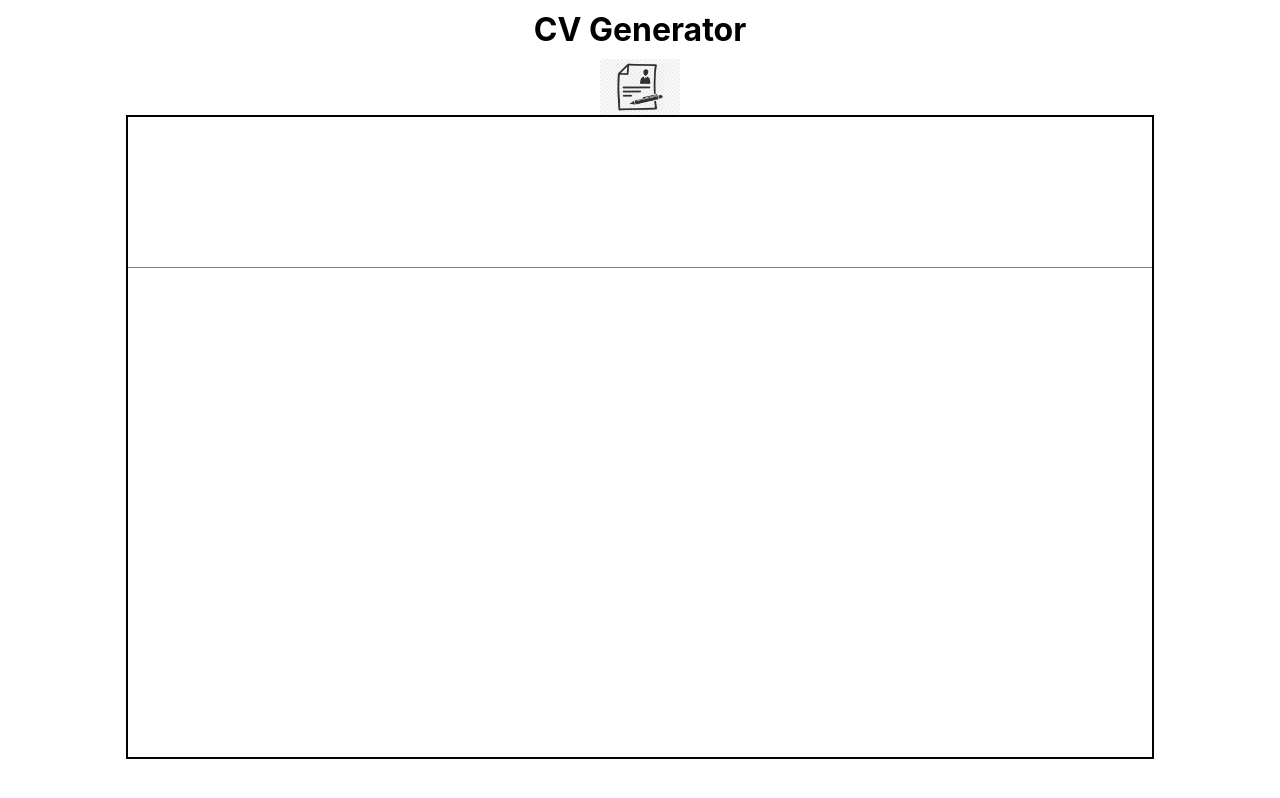
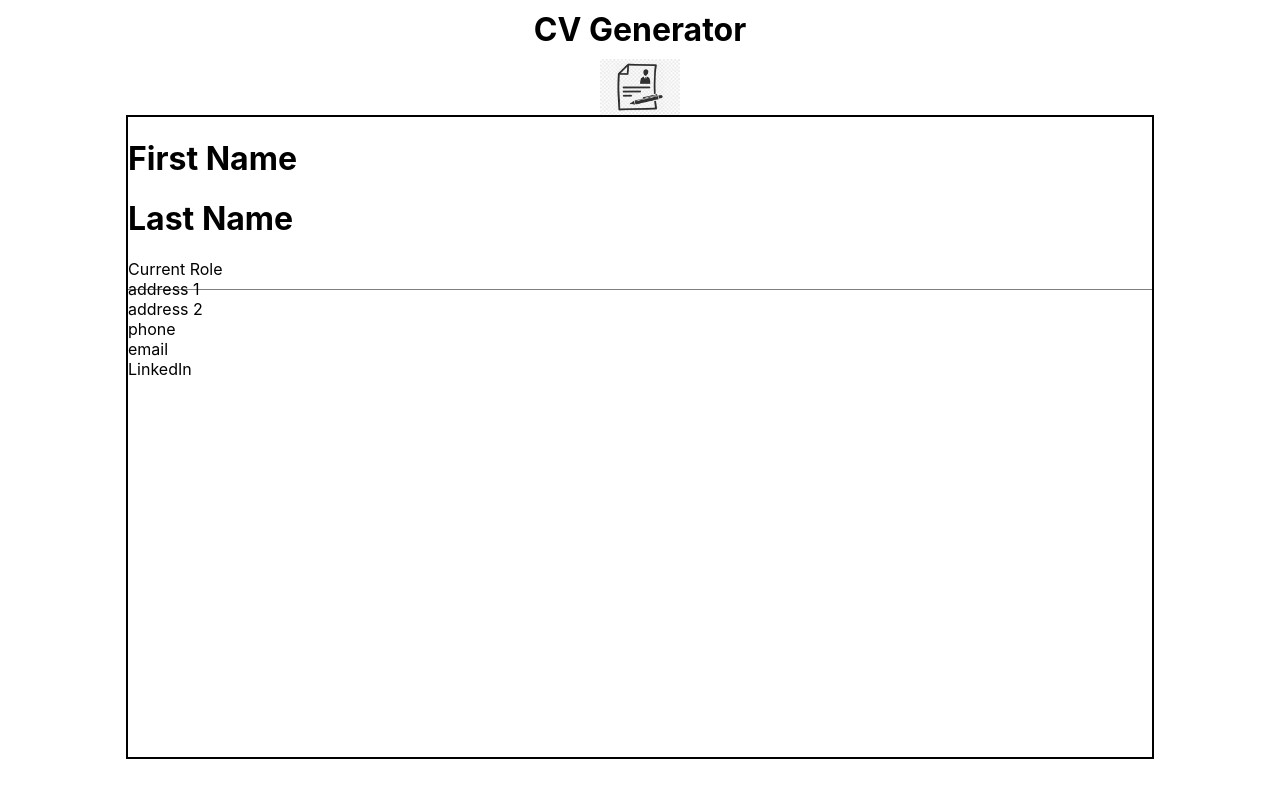
Before and after one commit to enPlace/react-inline-editable-cv, a React (Create React App) app: page / in a window 1280 px wide. Built offline with nearby package versions, Linux system fonts and the light colour scheme.

Commit message:
Fill in personal info child components with default state info

```diff
--- a/src/Components/Cv-components/Personal-info.js
+++ b/src/Components/Cv-components/Personal-info.js
@@ -14,11 +14,12 @@ const PersonalInfo = () => {
         email: "email",
         linkedIn: "LinkedIn"
     })
+
     return (
         <div className="personal-info">
-            <Name></Name>
-            <Role></Role>
-            <Contact></Contact>
+            <Name firstName = {persInfo.firstName} lastName = {persInfo.lastName}></Name>
+            <Role persInfo = {persInfo}></Role>
+            <Contact persInfo = {persInfo}></Contact>
         </div>
      );
 }
--- a/src/Components/Cv-components/PersonalInfo/Contact.js
+++ b/src/Components/Cv-components/PersonalInfo/Contact.js
@@ -1,6 +1,12 @@
-const Contact = () => {
+const Contact = ({persInfo}) => {
     return (
-        <div className="contact"></div>
+        <div className="contact">
+            <div className="contactInfo">{persInfo.address1}</div>
+            <div className="contactInfo">{persInfo.address2}</div>
+            <div className="contactInfo">{persInfo.phone}</div>
+            <div className="contactInfo">{persInfo.email}</div>
+            <div className="contactInfo">{persInfo.linkedIn}</div>
+        </div>
      );
 }
 
--- a/src/Components/Cv-components/PersonalInfo/Name.js
+++ b/src/Components/Cv-components/PersonalInfo/Name.js
@@ -1,6 +1,9 @@
-const Name = () => {
+const Name = ({firstName, lastName}) => {
     return (
-        <div className="name"></div>
+        <div className="name">
+            <h1>{firstName}</h1>
+            <h1>{lastName}</h1>
+        </div>
      );
 }
 
--- a/src/Components/Cv-components/PersonalInfo/Role.js
+++ b/src/Components/Cv-components/PersonalInfo/Role.js
@@ -1,7 +1,8 @@
-const Role = () => {
+const Role = ({persInfo}) => {
     return (
-        <div className="role"></div>
-     );
+        <div className="role">{persInfo.role}</div>
+    )
+
 }
 
 export default Role;
--- a/src/Components/Header.js
+++ b/src/Components/Header.js
@@ -1,7 +1,7 @@
 import Icon from "../cvicon.jpeg"
 const Header = () => {
     return (
-        <header class = "main-header">
+        <header className = "main-header">
         <h1 id ="page-title">CV Generator</h1>
         <img id = "main-icon" src={Icon} alt="" />
       </header>
```
